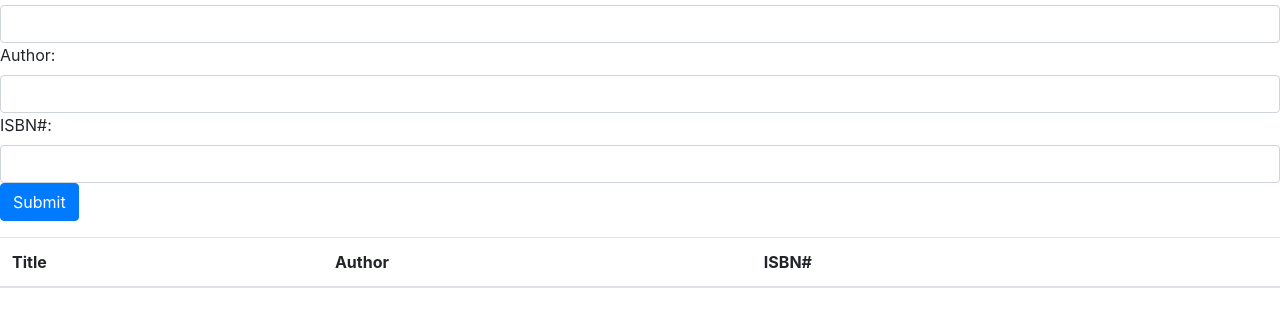
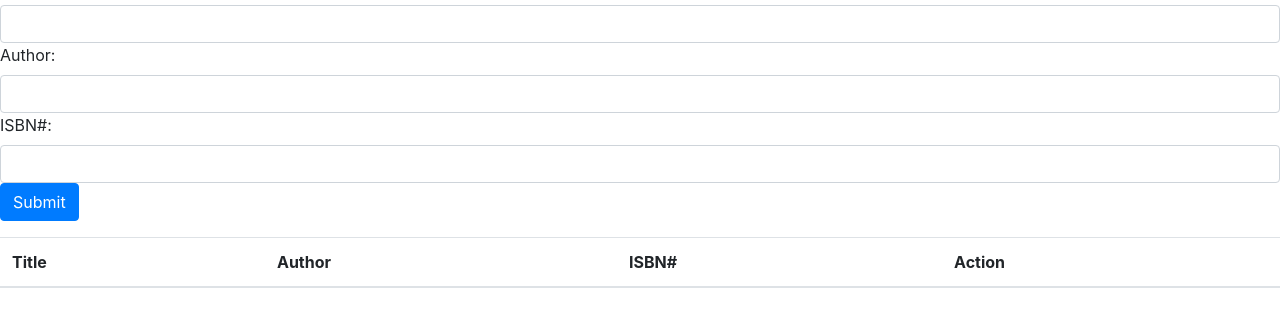
Before and after one commit to acciojob/book-list-BhaveshWagh, a website: page main.html in a window 1280 px wide. Shown: the part 83-410 px from the top of the page. Drawn offline with nearby package versions, Linux system fonts and the light colour scheme.

Commit message:
created a submission

```diff
--- a/main.html
+++ b/main.html
@@ -24,7 +24,7 @@
         <th>Title</th>
         <th>Author</th>
         <th>ISBN#</th>
-        <th></th>
+        <th>Action</th>
       </tr>
     </thead>
     <tbody id="book-list">
```
